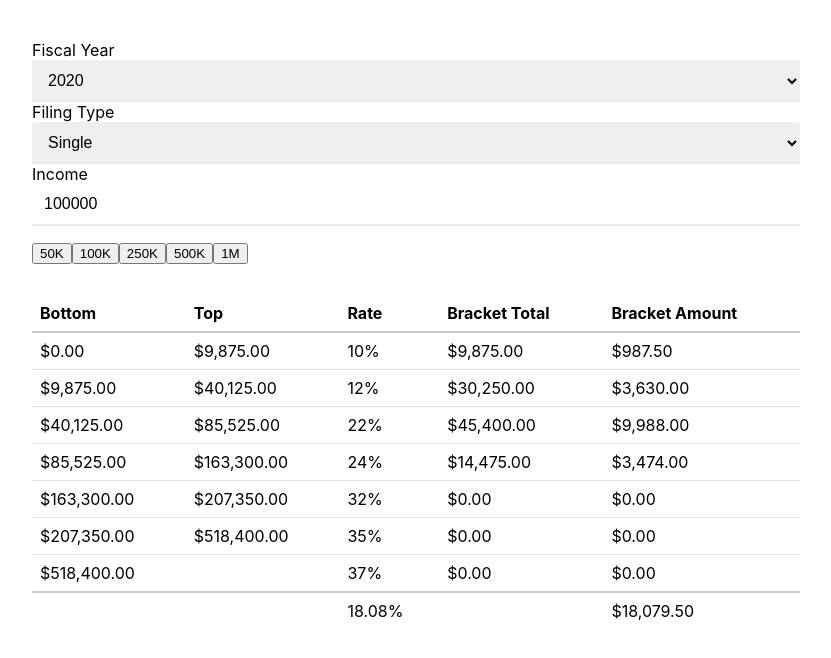
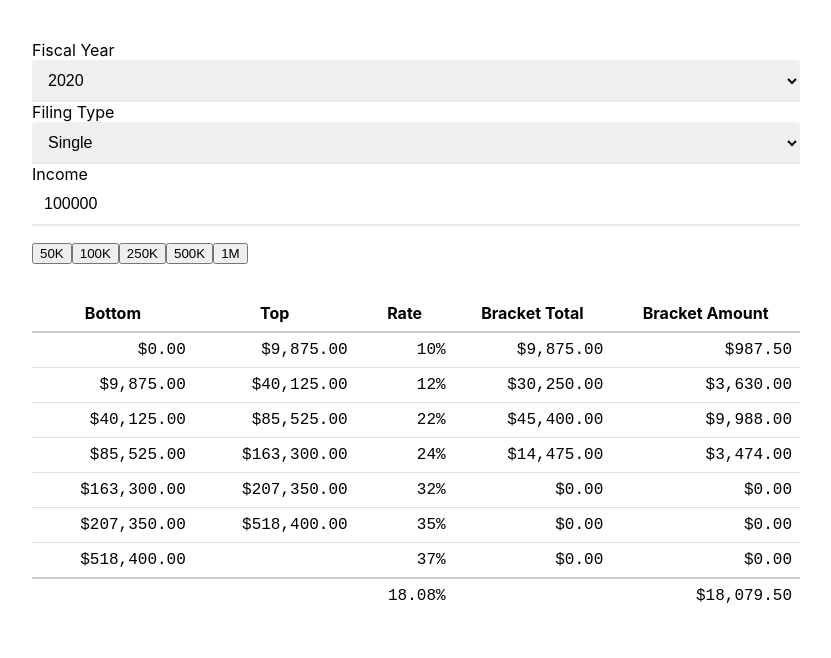
Before and after one commit to kddnewton/taxes, a React app: page / in a window 1280 px wide. Shown: the top 658 px of the page, without its empty margins (224-1055 px from the left). Built offline with nearby package versions, Linux system fonts and the light colour scheme; the HTML template or start-up script is replaced by a standard one.

Commit message:
Monospace font in table

```diff
--- a/src/Settings.tsx
+++ b/src/Settings.tsx
@@ -46,7 +46,8 @@ const Settings: React.FC<SettingsProps> = ({
           className="form-control"
           onChange={onBracketSetsKeyChange}
           options={Object.keys(bracketSets).map(value => ({
-            label: value, value
+            label: value,
+            value: value as BracketSetsKey
           }))}
           value={bracketSetsKey}
         />
--- a/src/styles.css
+++ b/src/styles.css
@@ -42,14 +42,15 @@ body {
 
 .table th {
   padding: 8px;
-  text-align: left;
+  text-align: center;
   vertical-align: bottom;
 }
 
 .table td {
   border-top: 1px solid #e0e0e0;
+  font-family: "Courier New", Courier, monospace;
   padding: 8px;
-  text-align: left;
+  text-align: right;
   vertical-align: top;
 }
 
```
